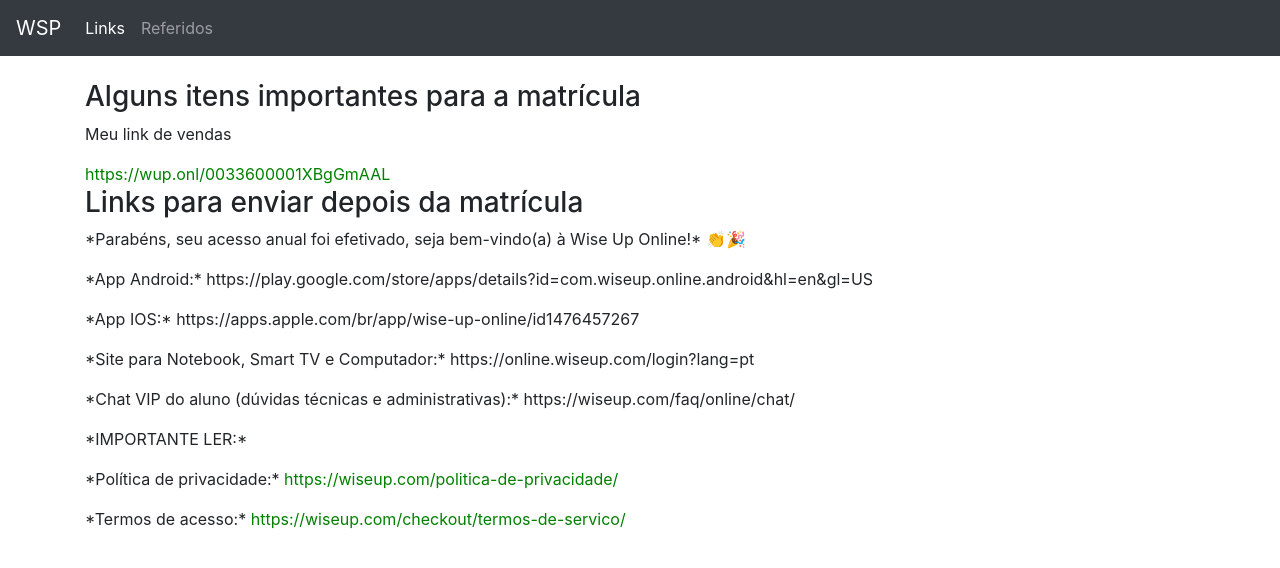
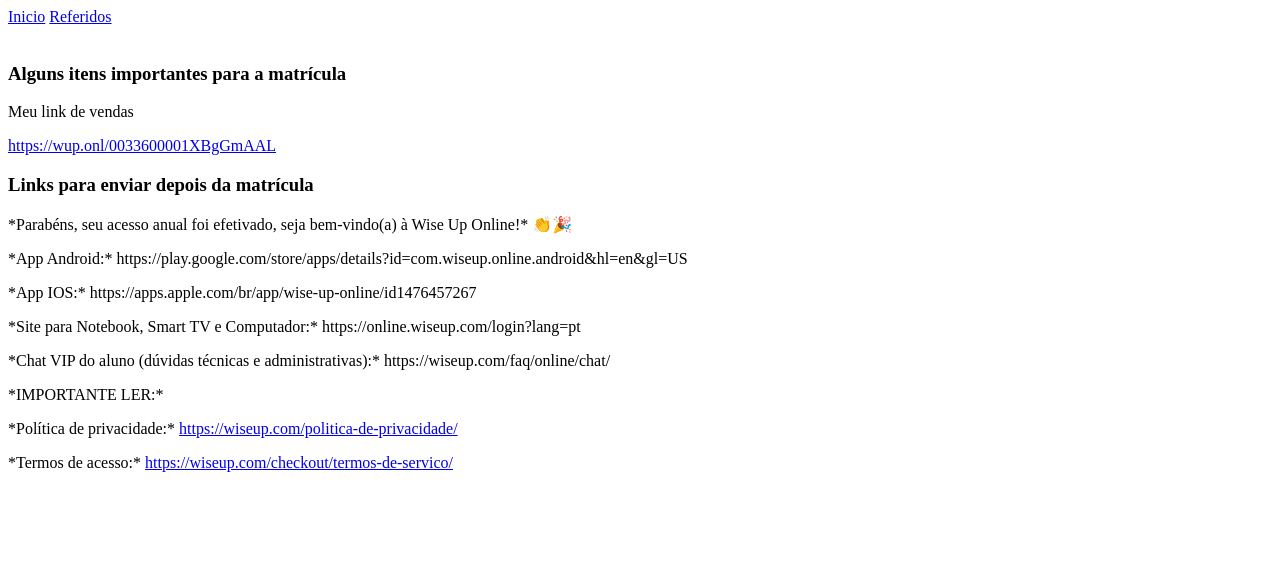
Before and after one commit to leandrofreire13/leadwsp, a Django app: page / in a window 1280 px wide. Shown: the top 568 px of the page. Run offline with Django 3.2, Linux system fonts and the light colour scheme; some libraries are stand-ins or nearby versions.

Commit message:
Nem sei mais

```diff
--- a/referidos/templates/referidos/base.html
+++ b/referidos/templates/referidos/base.html
@@ -8,32 +8,22 @@
     <!-- font do google -->
     <link href="//fonts.googleapis.com/css?family=Lobster&subset=latin,latin-ext" rel="stylesheet" type="text/css">
     <!-- Estilo bootstrap por cdn -->
-    <link rel="stylesheet" href="{% static 'css/bootstrap.min.css' %}">
+    {% comment %} <link rel="stylesheet" href="{% static 'css/bootstrap.min.css' %}">
     <link rel="stylesheet" href="{% static 'fa/css/all.min.css' %}">
-    <link rel="stylesheet" href="{% static 'css/style.css' %}">
+    <link rel="stylesheet" href="{% static 'css/style.css' %}"> {% endcomment %}
 </head>
 <body>
-    <nav class="navbar navbar-expand-lg navbar-dark bg-dark">
-        <a class="navbar-brand" href="">WSP</a>
-        <button class="navbar-toggler" type="button" data-toggle="collapse" data-target="#navbarNav" aria-controls="navbarNav" aria-expanded="false" aria-label="Toggle navigation">
-        <span class="navbar-toggler-icon"></span>
-        </button>
-    <div class="collapse navbar-collapse" id="navbarNav">
-        <ul class="navbar-nav">
-            <li class="nav-item active">
-            <a class="nav-link" href="">Links <span class="sr-only">(current)</span></a>
-        </li>
-        <li class="nav-item">
-            <a class="nav-link" href="referidos">Referidos</a>
-        </li>
-        {% comment %}
-        <!-- Aparecer só quando logado -->
-        <li class="nav-item">
-            <a class="nav-link" href="/admin">Admin</a>
-        </li> {% endcomment %}
-        </ul>
-    </div>
-    </nav>
+  <nav class="navbar navbar-dark bg-dark">
+          <div class="container">
+              <a class="navbar-brand" href="/">Inicio</a>
+              <a class="navbar-brand" href="/referidos">Referidos</a>
+              <!-- Somente eu como usuário posso ver os referidos -->
+              {% if user.is_authenticated %}
+              <a class="navbar-brand" href="/referidos">Referidos</a>
+              <a class="navbar-brand" href="{% url 'referido_new' %}">Cadastrar Refeiros</a>
+              {% endif %}
+          </div>
+        </nav>
     <div class="container">
         <br>
         {% block content %}
@@ -42,7 +32,7 @@
 
 <script src="https://code.jquery.com/jquery-3.3.1.slim.min.js" integrity="sha384-q8i/X+965DzO0rT7abK41JStQIAqVgRVzpbzo5smXKp4YfRvH+8abtTE1Pi6jizo" crossorigin="anonymous"></script>
 <script src="https://cdnjs.cloudflare.com/ajax/libs/popper.js/1.14.7/umd/popper.min.js" integrity="sha384-UO2eT0CpHqdSJQ6hJty5KVphtPhzWj9WO1clHTMGa3JDZwrnQq4sF86dIHNDz0W1" crossorigin="anonymous"></script>
-<script src="{% static 'js/bootstrap.min.js' %}"></script>
+{% comment %} <script src="{% static 'js/bootstrap.min.js' %}"></script> {% endcomment %}
 
 
 </body>
```
